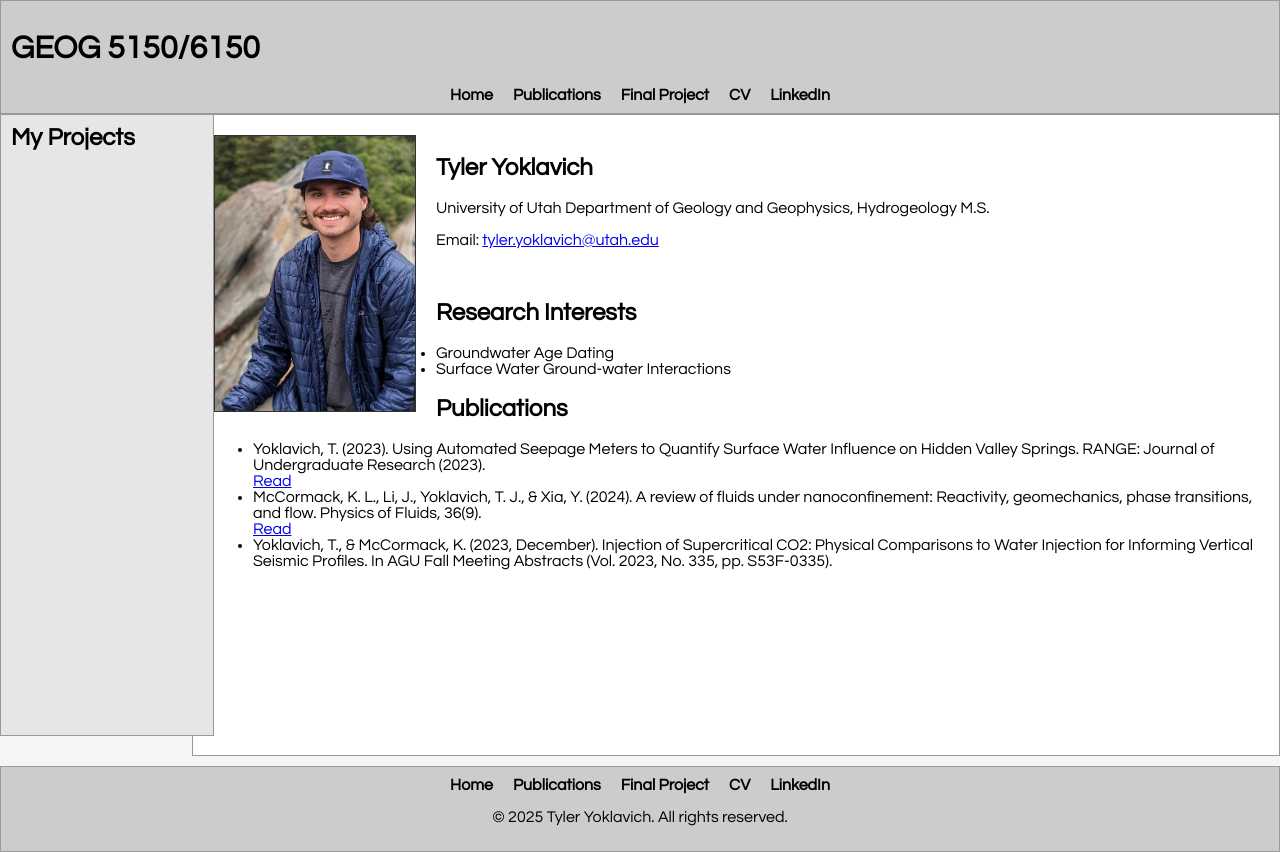
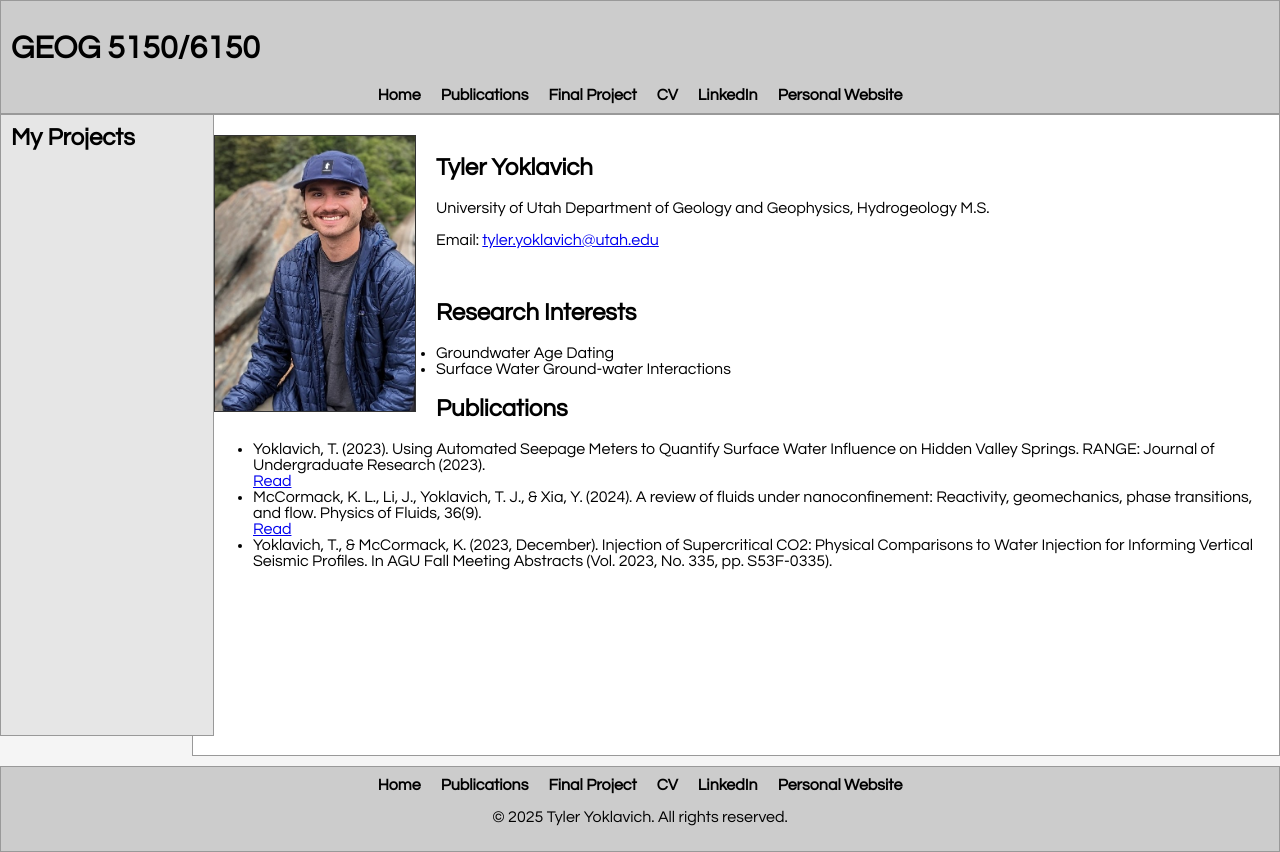
Before and after one commit to Tyler-Y42/W11-Assignment, a plain HTML site: page index.html in a window 1280 px wide. Drawn offline with Linux system fonts and the light colour scheme.

Commit message:
Update index.html

```diff
--- a/index.html
+++ b/index.html
@@ -20,10 +20,9 @@
         <li><a href="#home">Home</a></li>
         <li><a href="#publications">Publications</a></li>
         <li><a href="#final-project">Final Project</a></li>
-        <li>
-          <a href="Yoklavich_CV.pdf" target="_blank">CV</a>
-        </li>
+        <li><a href="Yoklavich_CV.pdf" target="_blank">CV</a></li>
         <li><a href="https://www.linkedin.com/in/tyler-yoklavich/" target="_blank">LinkedIn</a></li>
+        <li><a href="https://content.csbs.utah.edu/~u1223045/" target="_blank">Personal Website</a></li>  <!-- Added link -->
       </ul>
     </nav>
   </div>
@@ -84,10 +83,9 @@
         <li><a href="#home">Home</a></li>
         <li><a href="#publications">Publications</a></li>
         <li><a href="#final-project">Final Project</a></li>
-        <li>
-          <a href="Yoklavich_CV.pdf" target="_blank">CV</a>
-        </li>
+        <li><a href="Yoklavich_CV.pdf" target="_blank">CV</a></li>
         <li><a href="https://www.linkedin.com/in/tyler-yoklavich/" target="_blank">LinkedIn</a></li>
+        <li><a href="https://content.csbs.utah.edu/~u1223045/" target="_blank">Personal Website</a></li>  <!-- Added link -->
       </ul>
     </nav>
     <p>&copy; 2025 Tyler Yoklavich. All rights reserved.</p>
```
